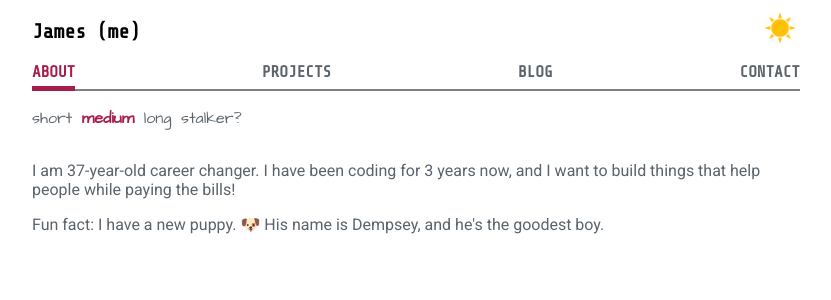
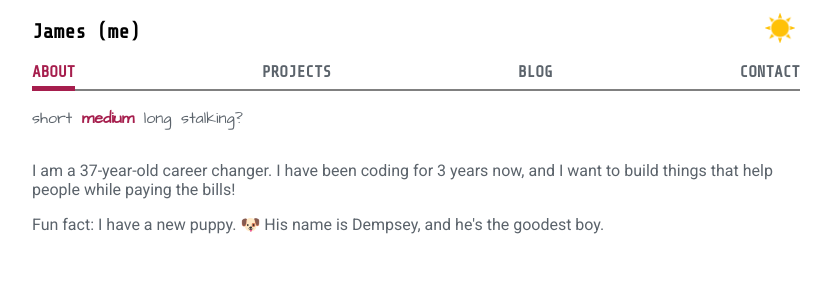
Before and after one commit to jamesncox/portfolio-v2, a React (Create React App) app: page / in a window 1280 px wide. Both pictures are taken after a click on the element "medium". Shown: the top 300 px of the page, without its empty margins (224-1055 px from the left). Built offline with nearby package versions, Linux system fonts and the light colour scheme.

Commit message:
Update BioSelect and MediumBio typos

```diff
--- a/src/components/about/BioSelect.js
+++ b/src/components/about/BioSelect.js
@@ -61,7 +61,7 @@ function BioSelect() {
                 <p
                     className={stalker ? "selected-bio" : "bio-menu"}
                     onClick={(e) => handleStalker(e)}>
-                    stalker?
+                    stalking?
                 </p>
             </nav>
             {short ? <ShortBio /> : null}
--- a/src/components/about/MediumBio.js
+++ b/src/components/about/MediumBio.js
@@ -4,7 +4,7 @@ export default function MediumBio() {
 
     return (
         <>
-            <p className="bio-text">I am 37-year-old career changer. I have been coding for 3 years now, and I want to build things that help people while paying the bills!</p>
+            <p className="bio-text">I am a 37-year-old career changer. I have been coding for 3 years now, and I want to build things that help people while paying the bills!</p>
             <p style={{marginBottom: "1000px"}} className="bio-text">Fun fact: I have a new puppy. 🐶 His name is Dempsey, and he's the goodest boy.</p>
         </>
  )
```
